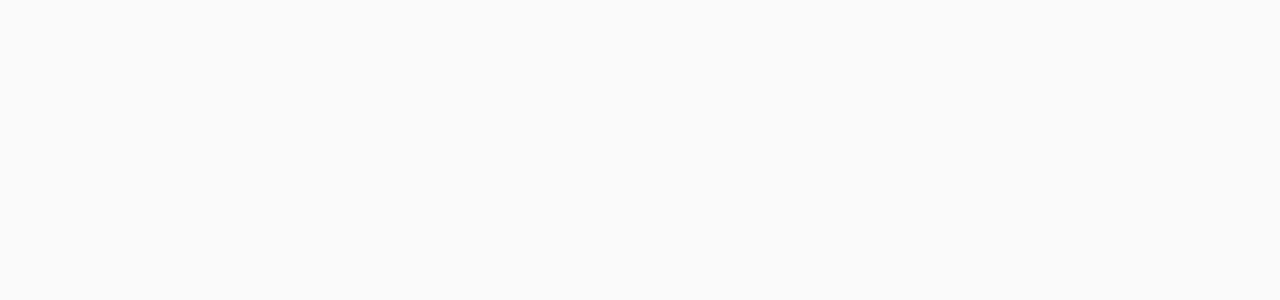
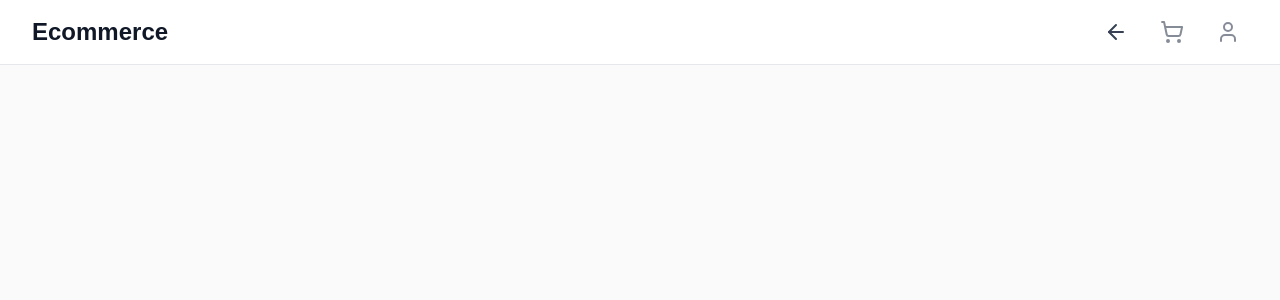
Before and after one commit to RogerBambinetti/stefanini-teste, a Next.js app in the folder frontend/: page / in a window 1280 px wide. Shown: the top 300 px of the page. Built offline with nearby package versions, Linux system fonts and the light colour scheme.

Commit message:
feat: adiciona um header simples

```diff
--- a/frontend/app/layout.tsx
+++ b/frontend/app/layout.tsx
@@ -1,6 +1,7 @@
 import type { Metadata } from "next";
 import { Geist, Geist_Mono } from "next/font/google";
 import "./globals.css";
+import Header from "@/components/Header";
 
 const geistSans = Geist({
   variable: "--font-geist-sans",
@@ -27,6 +28,7 @@
       <body
         className={`${geistSans.variable} ${geistMono.variable} antialiased`}
       >
+        <Header />
         {children}
       </body>
     </html>
--- /dev/null
+++ b/frontend/components/Header.tsx
@@ -0,0 +1,52 @@
+'use client';
+
+import { useRouter } from 'next/navigation';
+import { ArrowLeft, ShoppingCart, User } from 'lucide-react';
+
+export default function Header() {
+    const router = useRouter();
+
+    const handleBack = () => {
+        router.back();
+    };
+
+    return (
+        <header className="bg-white border-b border-gray-200 sticky top-0 z-50">
+            <div className="max-w-7xl mx-auto px-4 sm:px-6 lg:px-8">
+                <div className="flex items-center justify-between h-16">
+                    <div className="shrink-0">
+                        <h1 className="text-2xl font-bold text-gray-900">Ecommerce</h1>
+                    </div>
+
+                    <div className="flex items-center gap-4">
+                        <button
+                            onClick={handleBack}
+                            className="p-2 rounded-lg hover:bg-gray-100 transition-colors"
+                            aria-label="Voltar"
+                            title="Voltar"
+                        >
+                            <ArrowLeft className="w-6 h-6 text-gray-700" />
+                        </button>
+
+                        <button
+                            className="p-2 rounded-lg hover:bg-gray-100 transition-colors cursor-not-allowed opacity-60"
+                            aria-label="Carrinho"
+                            title="Carrinho"
+                        >
+                            <ShoppingCart className="w-6 h-6 text-gray-700" />
+                        </button>
+
+                        <button
+                            className="p-2 rounded-lg hover:bg-gray-100 transition-colors cursor-not-allowed opacity-60"
+                            aria-label="Usuário"
+                            title="Usuário (indisponível)"
+                            disabled
+                        >
+                            <User className="w-6 h-6 text-gray-700" />
+                        </button>
+                    </div>
+                </div>
+            </div>
+        </header>
+    );
+}
--- a/frontend/package.json
+++ b/frontend/package.json
@@ -9,6 +9,7 @@
     "lint": "eslint"
   },
   "dependencies": {
+    "lucide-react": "^0.554.0",
     "next": "16.0.4",
     "react": "19.2.0",
     "react-dom": "19.2.0"
```
Also changed, not shown: 1 other file (tests, documents, lock files or other folders).
